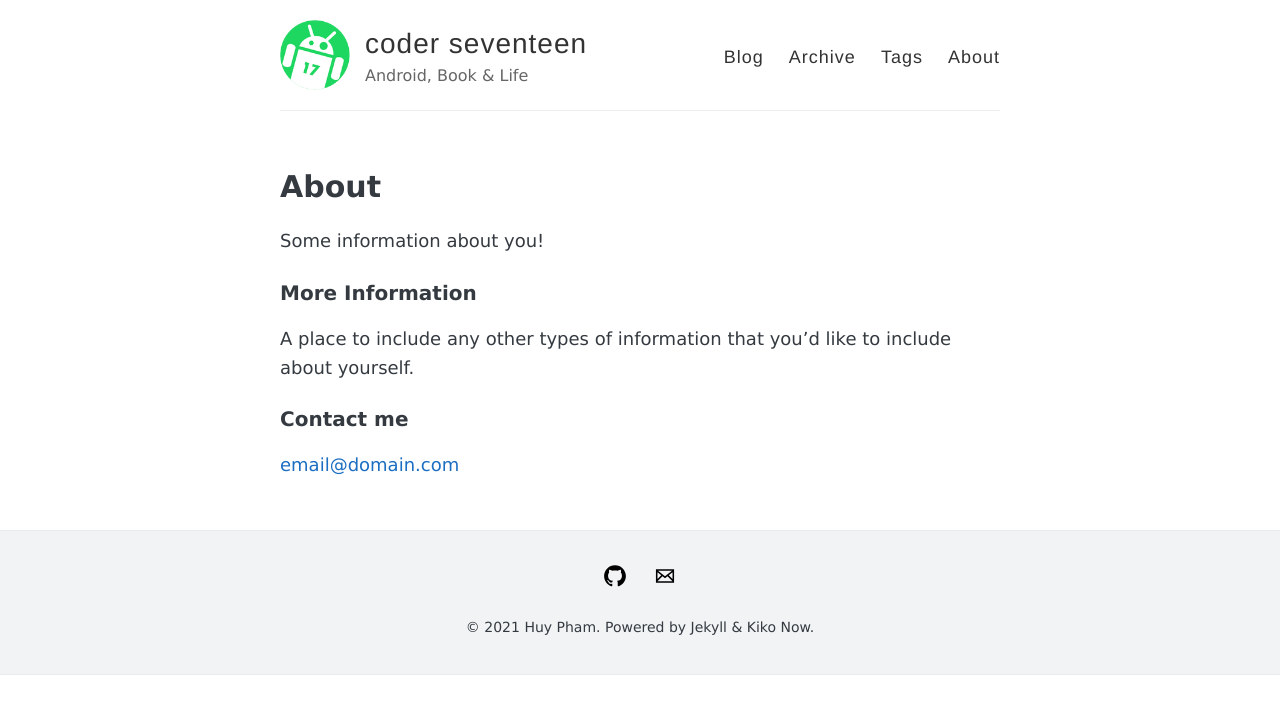
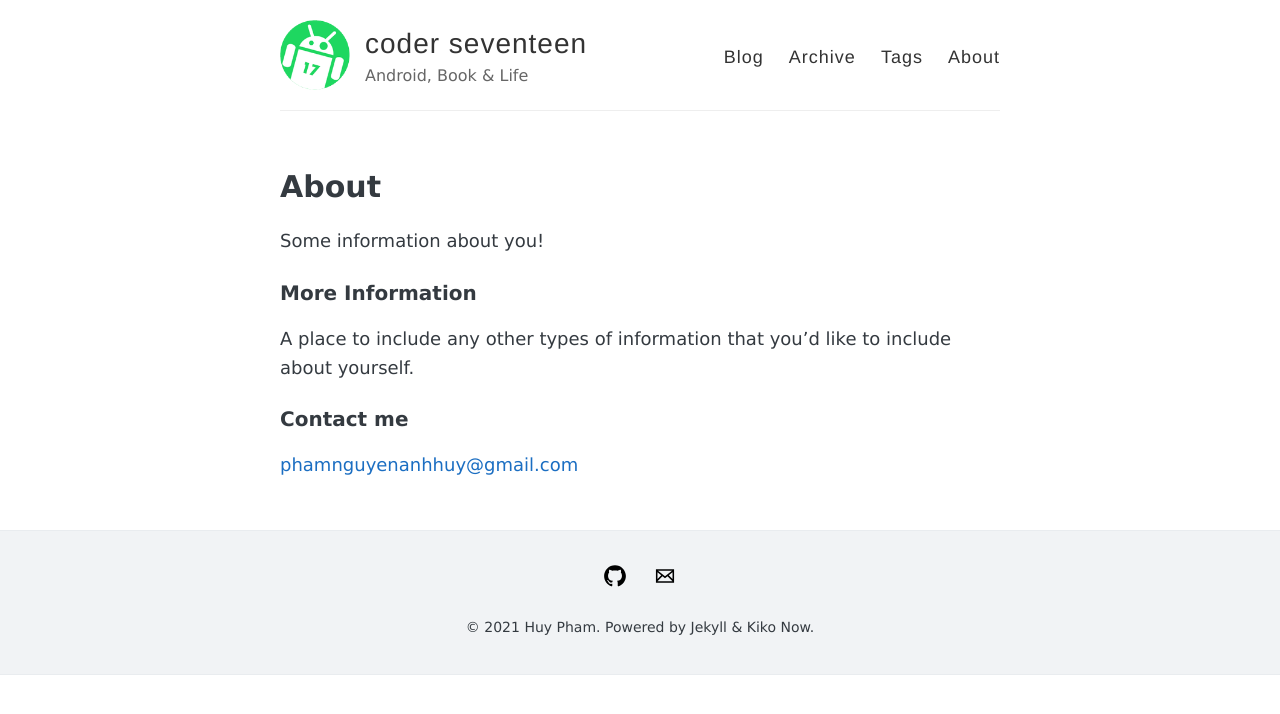
Before and after one commit to coder7eeN/coder7eeN.github.io, a Jekyll site: the page built from about.md, in a window 1280 px wide. Shown: the top 714 px of the page. Built offline with Jekyll 4.4.1, drawn with Linux system fonts in a browser that asks for light colours.

Commit message:
chore: update about

```diff
--- a/about.md
+++ b/about.md
@@ -12,4 +12,4 @@ A place to include any other types of information that you'd like to include abo
 
 ### Contact me
 
-[email@domain.com](mailto:email@domain.com)
+[phamnguyenanhhuy@gmail.com](mailto:phamnguyenanhhuy@gmail.com)
```
